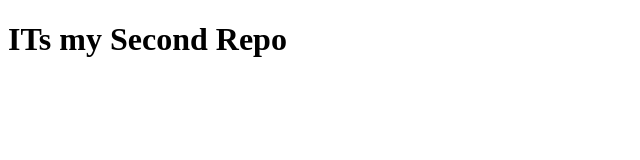
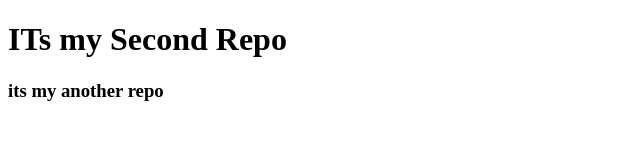
Before and after one commit to rahulrawat2003/secondRepo, a plain HTML site: page index.html in a window 1280 px wide. Shown: the whole page, without its empty margins (0-640 px from the left). Drawn offline with Linux system fonts and the light colour scheme.

Commit message:
learning about git

```diff
--- a/index.html
+++ b/index.html
@@ -8,6 +8,7 @@
 <body>
 
     <h1>  ITs my Second Repo  </h1>
+    <h3>  its my another repo  </h3>
 
 </body>
 </html>
```
